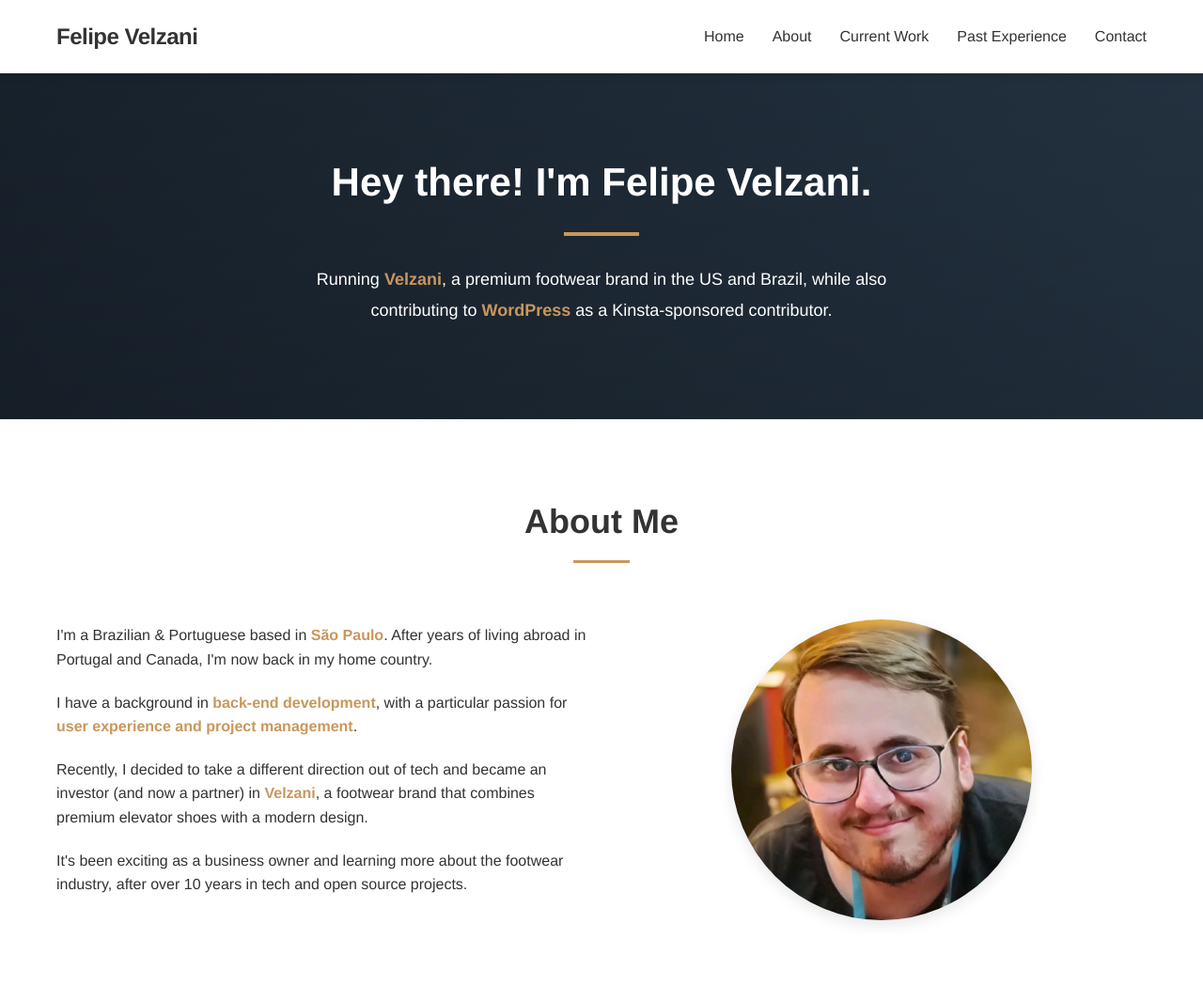
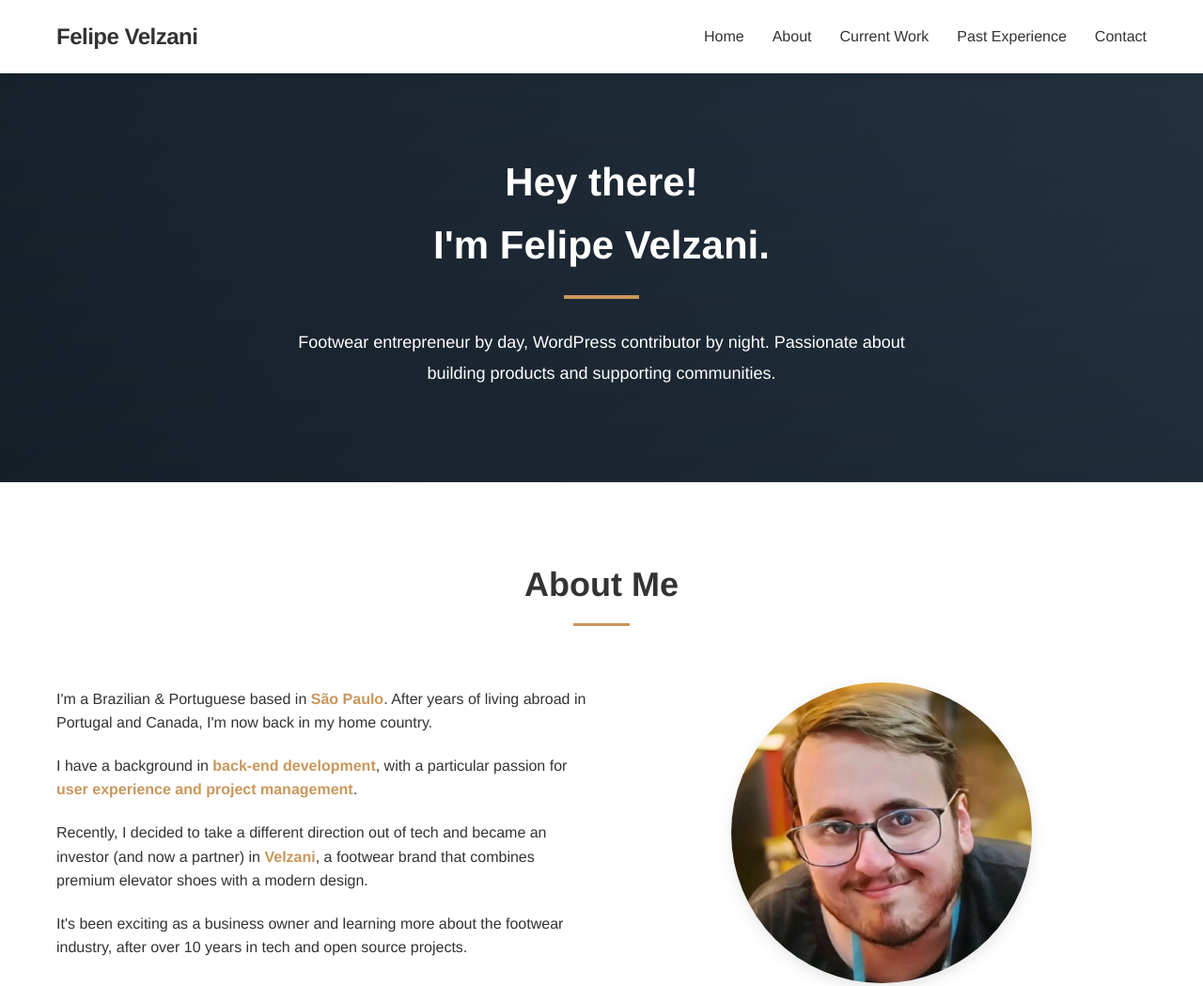
Before and after one commit to felipevelzani/felipevelzani.com, a plain HTML site: page index.html in a window 1280 px wide. Shown: the top 1049 px of the page at 94% size. Drawn offline with Linux system fonts and the light colour scheme.

Commit message:
Update index.html to refine title and hero section content for clarity

```diff
--- a/index.html
+++ b/index.html
@@ -3,7 +3,7 @@
 <head>
     <meta charset="UTF-8">
     <meta name="viewport" content="width=device-width, initial-scale=1.0">
-    <title>Felipe Velzani | WordPress & Open Source Contributor</title>
+    <title>Felipe Velzani</title>
     <link rel="stylesheet" href="styles.css">
     <link href="https://fonts.googleapis.com/icon?family=Material+Icons" rel="stylesheet">
 </head>
@@ -41,8 +41,8 @@
     <section id="home" class="hero">
         <div class="container">
             <div class="hero-content">
-                <h1>Hey there! I'm Felipe Velzani.</h1>
-                <p>Running <span class="highlight-text">Velzani</span>, a premium footwear brand in the US and Brazil, while also contributing to <span class="highlight-text">WordPress</span> as a Kinsta-sponsored contributor.</p>
+                <h1>Hey there!<br>I'm Felipe Velzani.</h1>
+                <p>Footwear entrepreneur by day, WordPress contributor by night. Passionate about building products and supporting communities.</p>
             </div>
         </div>
     </section>
```
